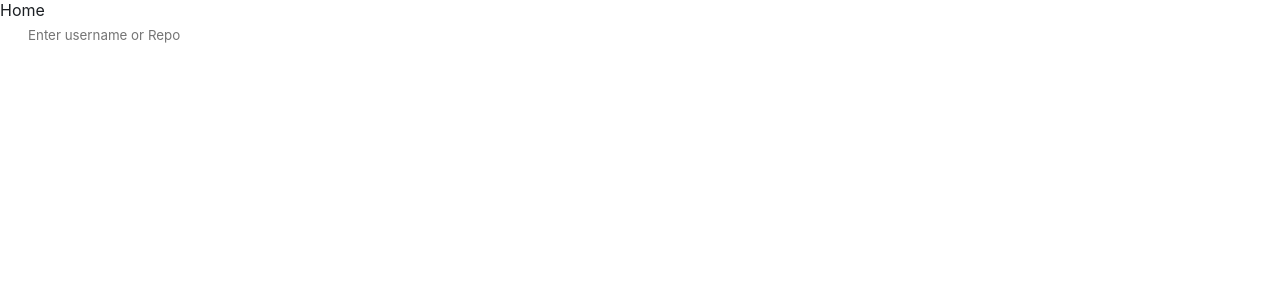
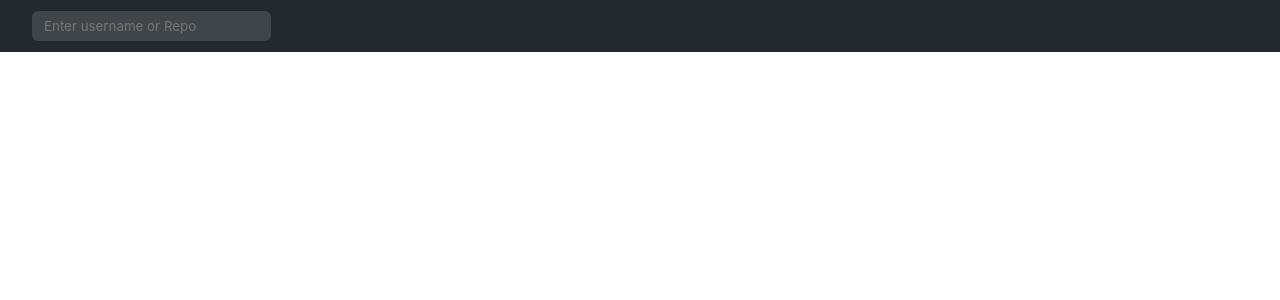
Before and after one commit to martinakrtzschmr/github-api, a React (Create React App) app: page / in a window 1280 px wide. Shown: the top 300 px of the page. Built offline with nearby package versions, Linux system fonts and the light colour scheme.

Commit message:
Navigation and style adjustment

```diff
--- a/src/pages/Home/index.tsx
+++ b/src/pages/Home/index.tsx
@@ -1,14 +1,29 @@
-import React from 'react';
+import React, { useState } from 'react';
+import { useNavigate } from 'react-router-dom';
 
 import { Container, SearchForm } from './styles';
 
 const Home: React.FC = () => {
-    return <div>
-        <p>Home</p>
-        <SearchForm>
-            <input placeholder='Enter username or Repo' />
-        </SearchForm>
-    </div>
+    const [search, setSearch] = useState('');
+    const navigate = useNavigate();
+
+    function handleSubmit(event: React.FormEvent) {
+        event.preventDefault();
+
+        navigate(`/${search.toLocaleLowerCase().trim()}`);
+    }
+
+    return (
+        <Container>
+            <SearchForm onSubmit={handleSubmit}>
+                <input
+                    placeholder='Enter username or Repo'
+                    value={search}
+                    onChange={e => setSearch(e.currentTarget.value)}
+                />
+            </SearchForm>
+        </Container>
+    )
 };
 
 export default Home;
--- a/src/styles/GlobalStyles.ts
+++ b/src/styles/GlobalStyles.ts
@@ -28,6 +28,7 @@ export default createGlobalStyle`
         --orange: #f9826c;
         --logo: #fff;
         --header: #24292e;
+        --home: #24292e;
         --username: #666;
         --search: rgba(255, 255, 255, 0.13);
         --search-placeholder: hsla(0, 0%, 100%, .75);
```
